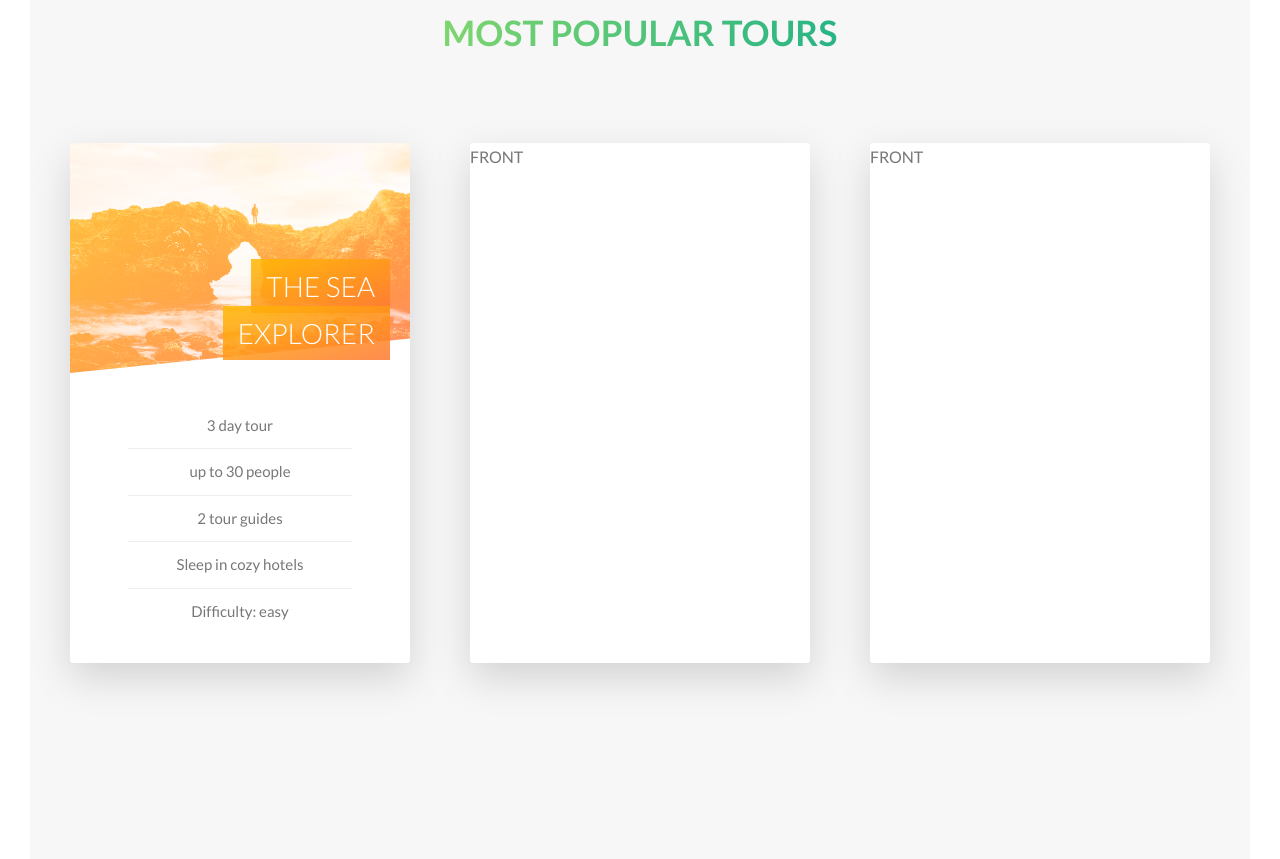
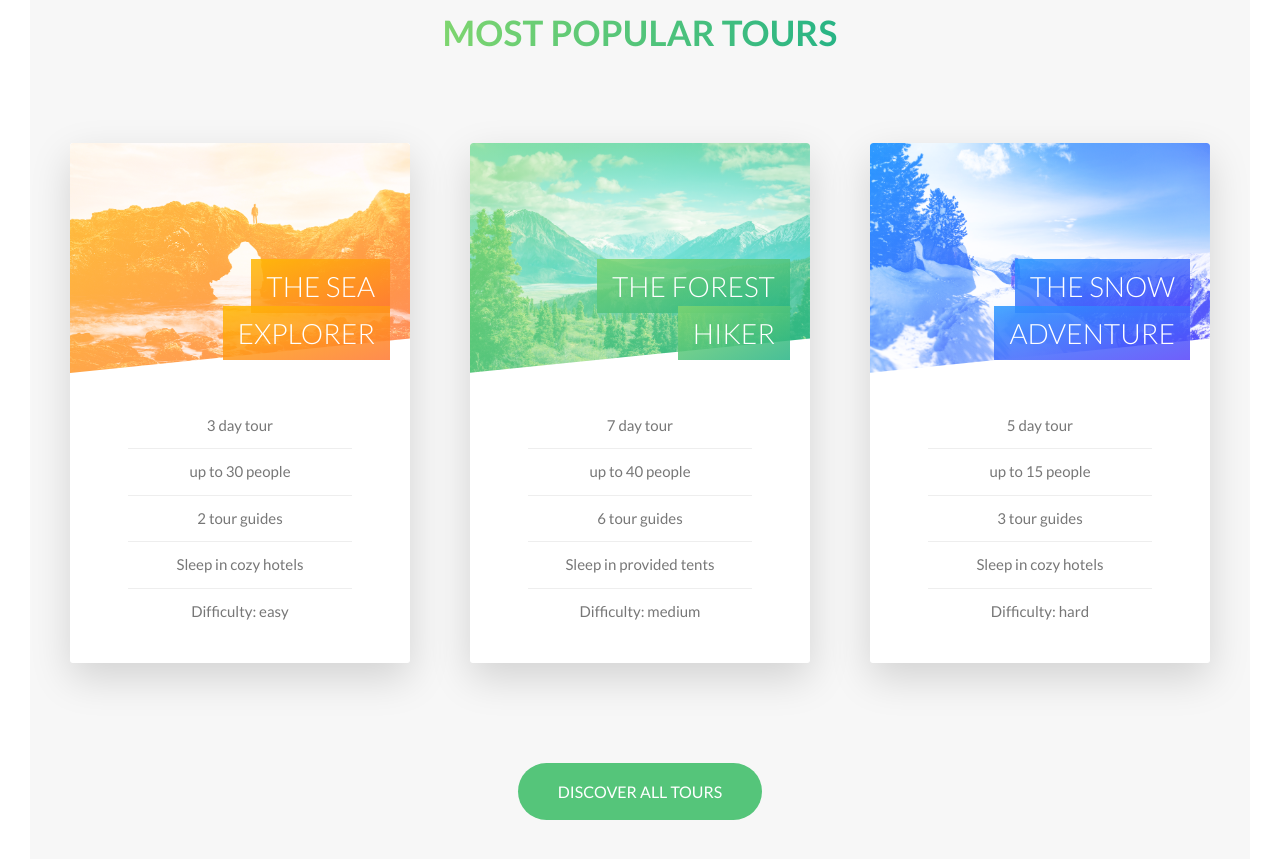
Before and after one commit to neha10gupta97/A, a website: page index.html in a window 1280 px wide. Shown: the part 2303-3162 px from the top of the page. Drawn offline with Linux system fonts and the light colour scheme.

Commit message:
discover tour section complete

```diff
--- a/index.html
+++ b/index.html
@@ -132,30 +132,84 @@
               </div>
             </div>
             <div class="card__side card__side--back card__side--back-1">
-              REAR
+              <div class="card__cta">
+                <div class="card__price-box">
+                  <p class="card__price-only">Only</p>
+                  <p class="card__price-value">$297</p>
+                </div>
+                <a href="#" class="btn btn--white">Book Now!</a>
+              </div>
             </div>
           </div>
         </div>
         <div class="col-1-of-3">
           <div class="card">
             <div class="card__side card__side--front">
-              FRONT
+              <div class="card__picture card__picture--2">
+                &nbsp;
+              </div>
+              <h4 class="card__heading">
+                <span class="card__heading-span card__heading-span--2">
+                    The forest hiker
+                </span>
+              </h4>
+              <div class="card__details">
+                <ul>
+                  <li>7 day tour</li>
+                  <li>up to 40 people</li>
+                  <li>6 tour guides</li>
+                  <li>Sleep in provided tents</li>
+                  <li>Difficulty: medium</li>
+                </ul>
+              </div>
             </div>
             <div class="card__side card__side--back card__side--back-2">
-              REAR
+              <div class="card__cta">
+                <div class="card__price-box">
+                  <p class="card__price-only">Only</p>
+                  <p class="card__price-value">$497</p>
+                </div>
+                <a href="#" class="btn btn--white">Book Now!</a>
+              </div>
             </div>
           </div>
         </div>
         <div class="col-1-of-3">
           <div class="card">
             <div class="card__side card__side--front">
-              FRONT
+              <div class="card__picture card__picture--3">
+                &nbsp;
+              </div>
+              <h4 class="card__heading">
+                <span class="card__heading-span card__heading-span--3">
+                    The snow adventure
+                </span>
+              </h4>
+              <div class="card__details">
+                <ul>
+                  <li>5 day tour</li>
+                  <li>up to 15 people</li>
+                  <li>3 tour guides</li>
+                  <li>Sleep in cozy hotels</li>
+                  <li>Difficulty: hard</li>
+                </ul>
+              </div>
             </div>
             <div class="card__side card__side--back card__side--back-3">
-              REAR
+              <div class="card__cta">
+                <div class="card__price-box">
+                  <p class="card__price-only">Only</p>
+                  <p class="card__price-value">$827</p>
+                </div>
+                <a href="#" class="btn btn--white">Book Now!</a>
+              </div>
             </div>
           </div>
         </div>
+      </div>
+
+      <div class="u-center-text u-margin-top-huge">
+        <a href="#" class="btn btn--green">Discover all tours</a>
       </div>
     </section>
   </main>
--- a/sass/base/_utilities.scss
+++ b/sass/base/_utilities.scss
@@ -10,3 +10,9 @@
 .u-margin-bottom-big{
     margin-bottom: 8rem;
 }
+.u-margin-top-big{
+    margin-top: 8rem;
+}
+.u-margin-top-huge{
+    margin-top: 10rem;
+}
--- a/sass/components/_button.scss
+++ b/sass/components/_button.scss
@@ -29,6 +29,15 @@
     &--white {
       background-color: $color-white;
       color: $color-grey-dark;
+
+      &::after {
+        background-color: $color-white;
+      }
+    }
+
+    &--green{
+      background-color: $color-primary;
+      color: $color-white;
 
       &::after {
         background-color: $color-white;
--- a/sass/components/_card.scss
+++ b/sass/components/_card.scss
@@ -18,14 +18,22 @@
         box-shadow: 0 1.5rem 4rem rgba($color-black, .15);
 
         &--front{
-            background-color: $color-white;
-        }
+             background-color: $color-white;
+       }
 
         &--back{
             transform: rotateY(180deg);
 
             &-1{
                 background-image: linear-gradient(to right bottom, $color-secondary-light, $color-secondary-dark);
+            }
+
+            &-2{
+                background-image: linear-gradient(to right bottom, $color-primary-light, $color-primary-dark);
+            }
+
+            &-3{
+                background-image: linear-gradient(to right bottom, $color-tertiary-light, $color-tertiary-dark);
             }
         }
     }
@@ -45,10 +53,20 @@
         background-blend-mode: screen;
         -webkit-clip-path: polygon(0 0, 100% 0, 100% 85%, 0 100%);
         clip-path: polygon(0 0, 100% 0, 100% 85%, 0 100%);
+        border-top-left-radius: 3px;
+        border-top-right-radius: 3px;
 
         &--1{
             background-image:linear-gradient(to right bottom, $color-secondary-light, $color-secondary-dark),
              url('../img/nat-5.jpg');
+        }
+        &--2{
+            background-image:linear-gradient(to right bottom, $color-primary-light, $color-primary-dark),
+             url('../img/nat-6.jpg');
+        }
+        &--3{
+            background-image:linear-gradient(to right bottom, $color-tertiary-light, $color-tertiary-dark),
+             url('../img/nat-7.jpg');
         }
     }
 
@@ -72,6 +90,14 @@
             background-image: linear-gradient(to right bottom,
             rgba($color-secondary-light,.85),rgba($color-secondary-dark,.85));
         }
+        &--2{
+            background-image: linear-gradient(to right bottom,
+            rgba($color-primary-light,.85),rgba($color-primary-dark,.85));
+        }
+        &--3{
+            background-image: linear-gradient(to right bottom,
+            rgba($color-tertiary-light,.85),rgba($color-tertiary-dark,.85));
+        }
     }
 
     &__details{
@@ -93,4 +119,30 @@
             }
         }
     }
+
+    //Back side styling
+    &__cta{
+        position: absolute;
+        top: 50%;
+        left: 50%;
+        transform: translate(-50%, -50%);
+        width: 90%;
+        text-align: center;
+    }
+
+    &__price-box{
+        color: $color-white;
+        text-align: center;
+        margin-bottom: 8rem;
+    }
+
+    &__price-only{
+        font-size: 1.4rem;
+        text-transform: uppercase;
+    }
+
+    &__price-value{
+        font-size: 6rem;
+        font-weight: 100;
+    }
 }
--- a/sass/pages/_home.scss
+++ b/sass/pages/_home.scss
@@ -18,6 +18,6 @@
 
 .section-tours{
     background-color: $color-grey-light-1;
-    padding: 25rem 0 50rem 0;
+    padding: 25rem 0 15rem 0;
     margin-top: -10rem;
 }
```
Also changed, not shown: css/style.css.
